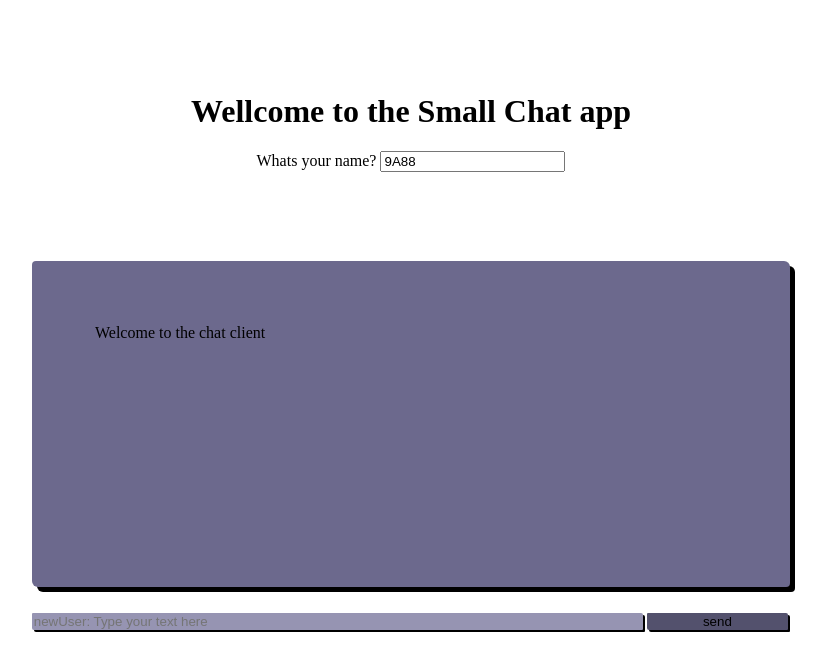
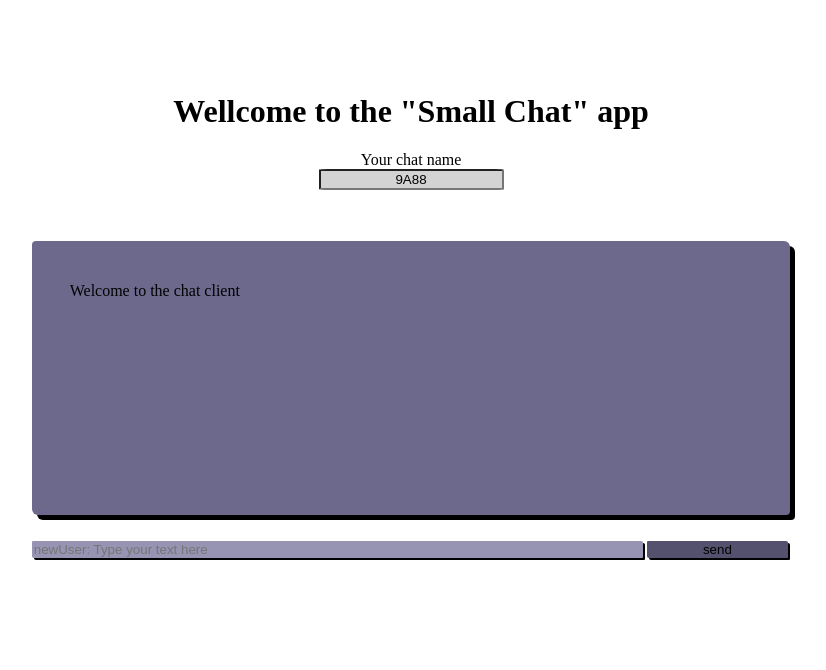
Before and after one commit to jmacenka/node-small-chat, a website: page public/index.html in a window 1280 px wide. Shown: the whole page, without its empty margins (229-1055 px from the left). Drawn offline with nearby package versions, Linux system fonts and the light colour scheme; no server answers.

Commit message:
Minor changes in frontend apperance

```diff
--- a/public/css/style.css
+++ b/public/css/style.css
@@ -1,11 +1,6 @@
 #display {
   overflow-y: auto;
-  height: 200px;
-  margin: 2% 20% 2% 20%;
-  padding: 5%;
-  background-color: #6c698d;
-  box-shadow: 5px 5px;
-  border-radius: 4px 6px;
+  height: 15vw;
 }
 
 #console {
@@ -24,15 +19,29 @@
   border-radius: 1px 2px;
 }
 
+#userName {
+  text-align: center;
+  background-color: lightgray;
+  border-radius: 5%;
+}
+
 .input {
   margin: 15px 20% 0 20%;
 }
 
 .headline {
-  padding: 5% 0 5% 0;
+  padding: 5% 0 2% 0;
   text-align: center;
 }
 
 .server {
   color: #af1d5d;
 }
+
+.backgroundbox {
+  margin: 2% 20% 2% 20%;
+  padding: 2% 3% 2% 3%;
+  background-color: #6c698d;
+  box-shadow: 5px 5px;
+  border-radius: 4px 6px;
+}
--- a/public/index.html
+++ b/public/index.html
@@ -7,15 +7,16 @@
   </head>
   <body>
     <div class="headline">
-      <h1>Wellcome to the Small Chat app</h1>
-      <label for="userName">Whats your name? </label><input type="text" id="userName" value="newUser" onchange="updateUserName()">
+      <h1>Wellcome to the "Small Chat" app</h1>
+      <label for="userName">Your chat name</label><br>
+      <input type="text" id="userName" value="newUser" onchange="updateUserName()">
     </div>
-    <div class="container">
+    <div class="backgroundbox">
       <p id="display">Welcome to the chat client</p>
-      <div class="input">
-        <input type="text" id="console" placeholder="newUser: Type your text here">
-        <input type="submit" id="submitBtn" onclick="sendConsole()" value="send">
-      </div>
+    </div>
+    <div class="input">
+      <input type="text" id="console" placeholder="newUser: Type your text here">
+      <input type="submit" id="submitBtn" onclick="sendConsole()" value="send">
     </div>
     <script src="/socket.io/socket.io.js"></script>
     <script src="/js/main.js"></script>
--- a/public/js/main.js
+++ b/public/js/main.js
@@ -30,6 +30,7 @@ var updateUserName = function(){
 
 var sendConsole = function(){
   var msg = getObjectById('console').value;
+  if (!msg.length > 0) return;
   var sendObj = {
     name:userName,
     text:msg
```
